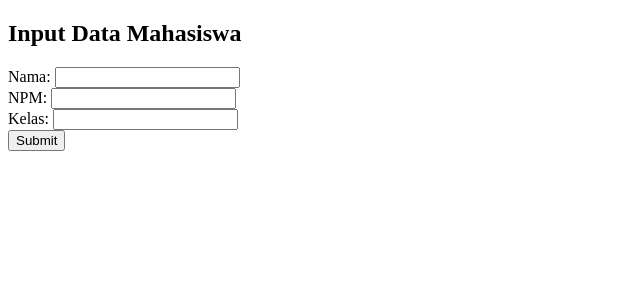
After one commit to KeyvinJourdan/prak-web-lanjut-2117051076, a CodeIgniter 4 app: template app/Views/create_user.php in a window 1280 px wide. The commit adds this page. Shown: the top 300 px of the page, without its empty margins (0-640 px from the left). Run offline with PHP 8.4 and a stand-in for CodeIgniter, Linux system fonts and the light colour scheme; the template is opened without the code that fills it, so the values that code supplies are empty; some libraries are stand-ins or nearby versions.

Commit message:
commit form-controller

```diff
--- a/app/Config/Routes.php
+++ b/app/Config/Routes.php
@@ -9,5 +9,7 @@ use App\Controllers\Home;
  */
 
 $routes->get('/', 'Home::index');
-$routes->get('/profile', 'Home::profile');
-$routes->get('/profile/(:any)/(:any)/(:any)', [Home::class, 'profile']);
+$routes->get('/profile/(:any)/(:any)', [Home::class, 'profile']);
+$routes->get('/user/profile', [UserController::class, 'profile']);
+$routes->get('/user/create', [UserController::class, 'create']);
+$routes->post('/user/store', [UserController::class, 'store']);
--- /dev/null
+++ b/app/Views/create_user.php
@@ -0,0 +1,29 @@
+<!DOCTYPE html>
+<html lang="en">
+<head>
+    <meta charset="UTF-8">
+    <meta name="viewport" content="width=device-width, initial-scale=1.0">
+    <title>Document</title>
+    <link rel="stylesheet" href="<?= base_url('assets/css/style.css') ?>" >
+</head>
+<body>
+    <div class="form-container">
+        <h2>Input Data Mahasiswa</h2>
+        <form action="<?= base_url('/user/store') ?>" method="POST">
+            <div class="form-group">
+                <label for="name">Nama:</label>
+                <input type="text" id="name" name="nama" required>
+            </div>
+            <div class="form-group">
+                <label for="npm">NPM:</label>
+                <input type="text" id="npm" name="npm" required>
+            </div>
+            <div class="form-group">
+                <label for="class">Kelas:</label>
+                <input type="text" id="class" name="kelas" required>
+            </div>
+            <button type="submit">Submit</button>
+        </form>
+    </div>
+</body>
+</html>
--- a/app/Views/profile.php
+++ b/app/Views/profile.php
@@ -7,7 +7,7 @@
     <link rel="stylesheet" href="<?= base_url('assets/css/style.css') ?>">
 </head>
 <body>
-    <center><img src="<?= base_url('assets/foto.jpg')?>" width="25%" height="25%" alt="" ><br></center>
+    <center><img src="<?= base_url('assets/foto.jpg')?>" width="300px" height="450px" alt="" ><br></center>
     <div><center>
         <table>
         <div class="outlined-box">
```
Also changed, not shown: app/Controllers/UserController.php (added, +38 -0 lines), public/assets/css/style.css (added).
